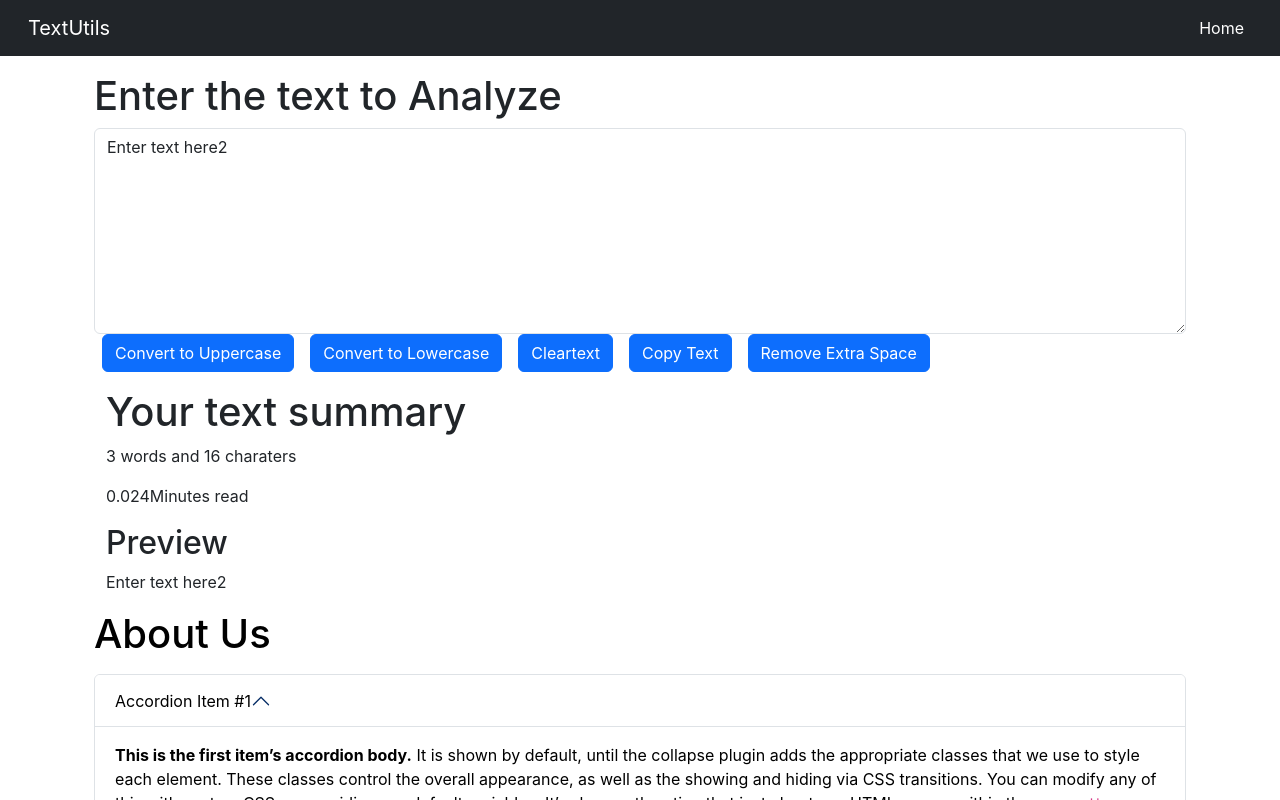
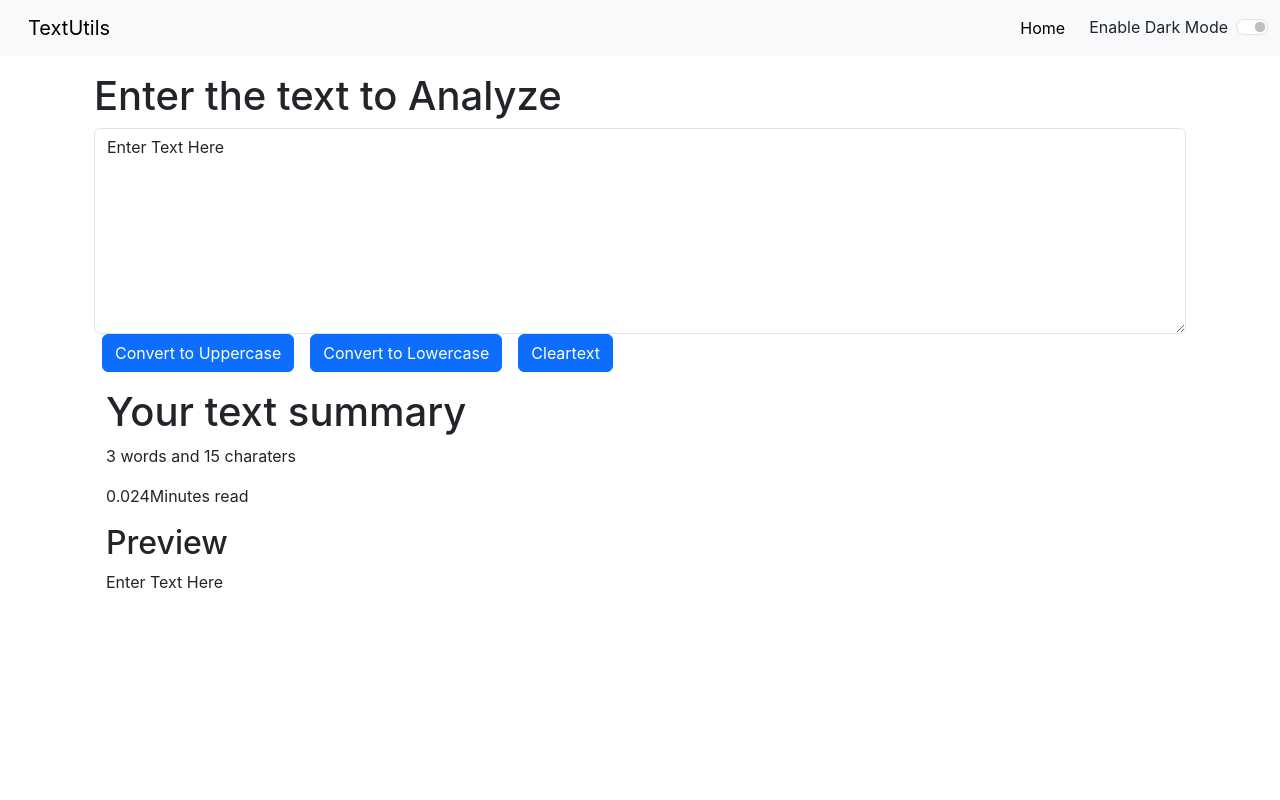
Before and after one commit to mdnaseembaig/my-app, a React (Create React App) app: page / in a window 1280 px wide. Shown: the top 800 px of the page. Built offline with nearby package versions, Linux system fonts and the light colour scheme.

Commit message:
01/08/25

```diff
--- a/src/App.js
+++ b/src/App.js
@@ -1,19 +1,27 @@
-
+import { useState } from 'react';
 import './App.css';
-import Navbar from './componenet/Navbar';
-import About from './componenet/About';
+import Navbar from './componenet/Navbar'; // ✅ Make sure spelling of 'componenet' matches folder name
 import TextFrom from './componenet/TextFrom';
 
 function App() {
+  const [mode, setMode] = useState('light'); // ✅ dark mode default
+
+  const toggleMode = () =>{
+    if(mode === 'light'){
+      setMode  ('dark');
+      document.body.style.background = 'grey';
+    }
+    else{
+      setMode ('light');
+      document.body.style.background = 'white';
+    }
+  }
   return (
     <>
-    {}
-    <Navbar title="TextUtils" />
-    <div
-    className="container my-3">
-     <TextFrom heading="Enter the text to Analyze"/>
-     <About></About>
-    </div>
+      <Navbar title="TextUtils" mode={mode}toggleMode={toggleMode} />
+      <div className="container my-3">
+        <TextFrom heading="Enter the text to Analyze" mode={mode} />
+      </div>
     </>
   );
 }
--- a/src/componenet/Navbar.js
+++ b/src/componenet/Navbar.js
@@ -3,7 +3,8 @@ import PropTypes from 'prop-types';
 export default function Navbar(props) {
   return (
 
-    <nav className="navbar navbar-expand-lg navbar-dark bg-dark">
+   <nav className={`navbar navbar-expand-lg navbar-${props.mode} bg-${props.mode}`}>
+
       <div className="container-fluid">
         <a className="navbar-brand" href="/"> {props.title}</a>
         <button
@@ -26,7 +27,11 @@ export default function Navbar(props) {
               <a className="nav-link" href="/">{props.aboutText}</a>
             </li>
             </ul>
+            <div className={`form-check form-switch text-${props.mode === 'light' ? 'dark' : 'light'}`}>
 
+  <input className="form-check-input" onClick={props.toggleMode} type="checkbox" role="switch" id="switchCheckDefault"/>
+  <label className="form-check-label" htmlFor="switchCheckDefault">Enable Dark Mode</label>
+</div>
 
         </div>
       </div>
--- a/src/componenet/TextFrom.js
+++ b/src/componenet/TextFrom.js
@@ -28,40 +28,31 @@ export default function TextFrom(props) {
         setText(event.target.value);
     }
 
-    const handleCopy = () => {
-      console.log("I am copy");
-      var text = document.getElementById("mybox");
-      text.select();
-      text.setSelectionRang(0,9999);
-      navigator.clipboard.writeText(text.value);
 
-    }
 
-    const handleExtraSpace = () => {
-      let newText = text.split (/[ ]+/);
-      setText(newText.join(" "))
-    }
-    const [text, setText] = useState('Enter text here2');
+
+    const [text, setText] = useState('Enter Text Here');
     // text = "new text"; // Wrong way to change the state
     // setText = "new text"; // Correct way to change the state
   return (
     <>
-    <div className="container">
+    <div className="container" style={{Color: props.mode === 'dark' ? 'white' : 'black'}}>
     <h1>{props.heading}</h1>
 <div className="mb-3">
-  <textarea className="form-control" value={text} onChange={handleOnChange} id="mybox" rows="8"></textarea>
+  <textarea className="form-control" value={text}
+  onChange={handleOnChange} style={{backgroundColor: props.mode === 'dark' ? 'grey' : 'white',
+     Color: props.mode === 'dark' ? 'white' : 'black'}} id="mybox" rows="8"></textarea>
   <button className="btn btn-primary mx-2" onClick={handleUpClick}>Convert to Uppercase </button>
   <button className="btn btn-primary mx-2" onClick={handleLoClick}>Convert to Lowercase </button>
   <button className="btn btn-primary mx-2" onClick={handleCleartext}> Cleartext </button>
-  <button className="btn btn-primary mx-2" onClick={handleCopy}> Copy Text </button>
-  <button className="btn btn-primary mx-2" onClick={handleExtraSpace}> Remove Extra  Space </button>
+
 </div>
-<div className="container my-2">
+<div className="container my-3" style={{Color: props.mode === 'dark' ? 'white' : 'black'}}>
 <h1>Your text summary</h1>
 <p>{text.split(" ").length} words and {text.length} charaters</p>
 <p>{0.008 * text.split(" ").length}Minutes read</p>
 <h2>Preview</h2>
-<p>{text}</p>
+<p>{text.length>0?text:"Enter something in the textbox above to preview it here "}</p>
 </div>
 </div>
 </>
```
